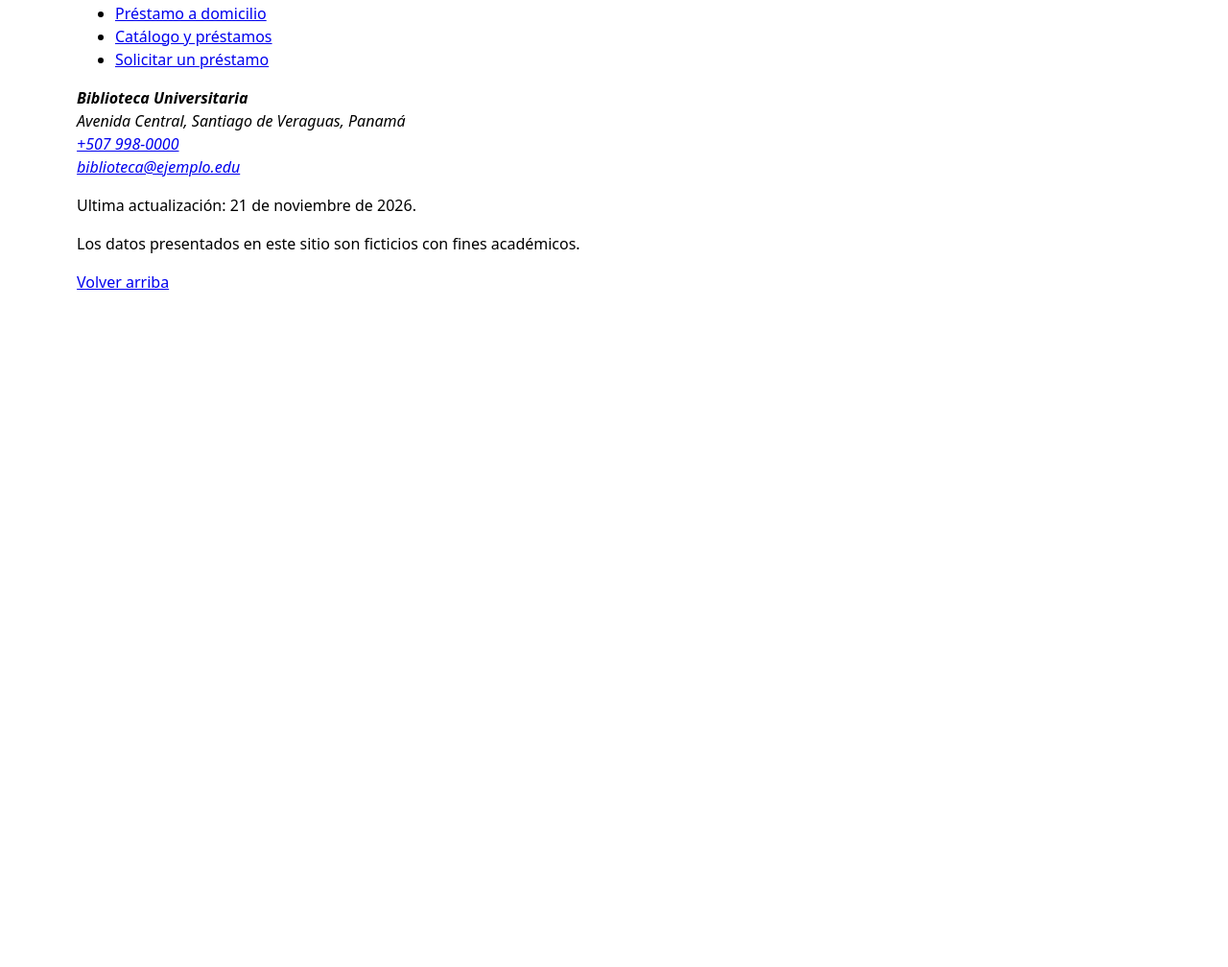
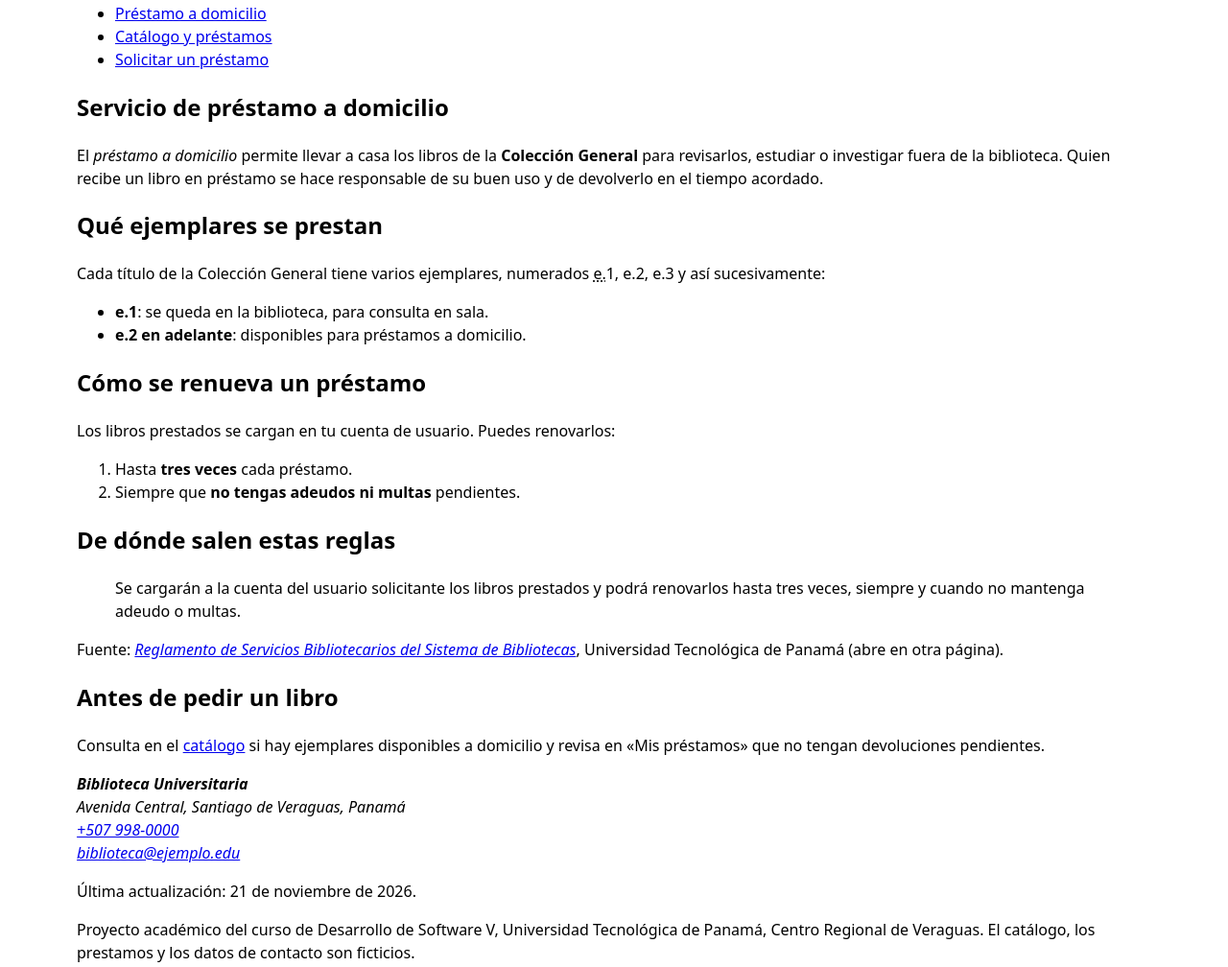
Before and after one commit to jose-urena-utp/2026ii-dsv-lab02-4gs121-eq01, a plain HTML site: page docs/index.html in a window 1280 px wide. Shown: the part 411-1419 px from the top of the page at 96% size. Before the commit the page ends 800 px from the top, so only its background shows below. Drawn offline with Linux system fonts and the light colour scheme.

Commit message:
feat(e01): completar el main y establecer la CSP en index.html

```diff
--- a/docs/index.html
+++ b/docs/index.html
@@ -4,6 +4,13 @@
 <head>
     <meta charset="UTF-8">
     <meta name="viewport" content="width=device-width, initial-scale=1">
+    <meta http-equiv="Content-Security-Policy"
+            content="default-src 'self';
+                    img-src 'self';
+                    style-src 'self';
+                    base-uri 'self';
+                    form-action 'self'">
+
     <meta name="description"
             content="Servicio de préstamo a domicilio de la Biblioteca Universitaria:
             condiciones, horarios y consulta de catálogo.">
@@ -46,8 +53,66 @@
     </nav>
 
     <main id="contenido">
+        <section id="servicio">
+            <h2>Servicio de préstamo a domicilio</h2>
+            <p>
+                El <dfn>préstamo a domicilio</dfn> permite llevar a casa los libros de la <strong>Colección General</strong> para
+                revisarlos, estudiar o investigar fuera de la biblioteca. Quien recibe un libro en préstamo se hace responsable de su
+                buen uso y de devolverlo en el tiempo acordado.
+            </p>
+        </section>
 
+        <section id="ejemplares">
+            <h2>Qué ejemplares se prestan</h2>
+            <p>
+                Cada título de la Colección General tiene varios ejemplares, numerados <abbr title="ejemplar">e.</abbr>1, e.2, e.3 y
+                así sucesivamente:
+            </p>
+
+            <ul>
+                <li><strong>e.1</strong>: se queda en la biblioteca, para consulta en sala.</li>
+                <li><strong>e.2 en adelante</strong>: disponibles para préstamos a domicilio.</li>
+            </ul>
+        </section>
+
+        <section id="renovaciones">
+            <h2>Cómo se renueva un préstamo</h2>
+
+            <p>
+                Los libros prestados se cargan en tu cuenta de usuario. Puedes renovarlos:
+            </p>
+
+            <ol>
+                <li>Hasta <strong>tres veces</strong> cada préstamo.</li>
+                <li>Siempre que <strong>no tengas adeudos ni multas</strong> pendientes.</li>
+            </ol>
+        </section>
+
+        <section id="reglamento">
+            <h2>De dónde salen estas reglas</h2>
+
+            <blockquote cite="https://sistemadebibliotecas.utp.ac.pa/reglamento-de-sistema-de-bibliotecas">
+                <p>
+                    Se cargarán a la cuenta del usuario solicitante los libros prestados y podrá renovarlos hasta tres veces, siempre y
+                    cuando no mantenga adeudo o multas.
+                </p>
+            </blockquote>
+            <p>
+                Fuente:
+                <a href="https://sistemadebibliotecas.utp.ac.pa/reglamento-de-sistema-de-bibliotecas" target="_blank"
+                rel="noopener noreferrer"><cite>Reglamento de Servicios Bibliotecarios del Sistema de Bibliotecas</cite></a>,
+                Universidad Tecnológica de Panamá (abre en otra página).
+            </p>
+        </section>
     </main>
+
+    <aside>
+      <h2>Antes de pedir un libro</h2>
+      <p>
+        Consulta en el <a href="catalogo.html">catálogo</a> si hay ejemplares disponibles a domicilio y revisa en
+        «Mis préstamos» que no tengan devoluciones pendientes.
+      </p>
+    </aside>
 
     <footer>
         <address>
@@ -58,12 +123,13 @@
         </address>
 
         <p>
-            Ultima actualización:
+            Última actualización:
             <time datetime="2026-11-21">21 de noviembre de 2026</time>.
         </p>
 
         <p>
-            Los datos presentados en este sitio son ficticios con fines académicos.
+            Proyecto académico del curso de Desarrollo de Software V, Universidad Tecnológica de Panamá, Centro Regional de Veraguas.
+            El catálogo, los prestamos y los datos de contacto son ficticios.
         </p>
 
         <p><a href="#inicio">Volver arriba</a></p>
```
